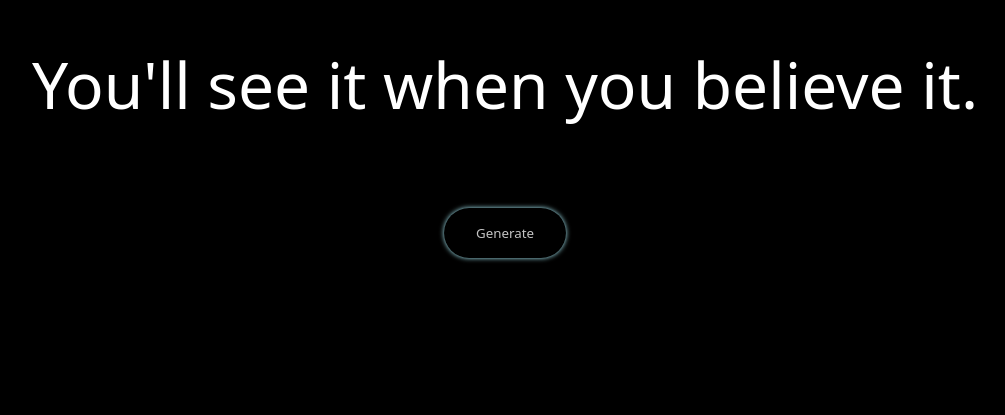
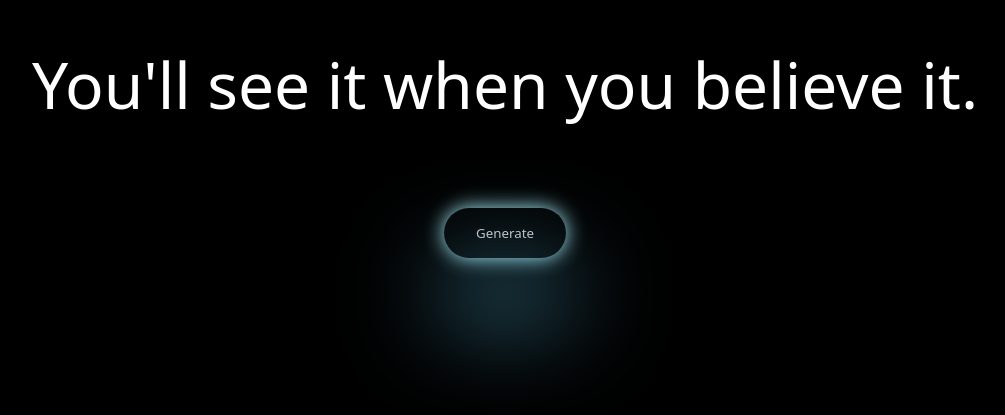
Before and after one commit to Sulman-Khan-Frontened/Randome-Qoute-Generator, a plain HTML site: page index.html in a window 1280 px wide. Shown: the part 251-666 px from the top of the page, without its empty margins (135-1140 px from the left). Drawn offline with Linux system fonts and the light colour scheme.

Commit message:
index.html

```diff
--- a/index.html
+++ b/index.html
@@ -44,16 +44,32 @@
             outline: none;
             border: none;
             padding: 1rem 2rem;
-            box-shadow: 0px 0px 5px rgb(174, 243, 255);
+            box-shadow: 0px 0px 20px rgb(174, 243, 255);
             cursor: pointer;
             border-radius: 50px;
             color: rgb(196, 196, 196);
+            transition: 0.3s linear;
+            position: relative;
+        }
+
+        button::after {
+            position: absolute;
+            content: "";
+            width: 100%;
+            height: 60%;
+            background-color: rgb(105, 213, 255);
+            bottom: -100%;
+            left: 0;
+            filter: blur(50px);
             transition: 0.3s linear;
         }
 
         button:hover {
             background-color: rgb(105, 213, 255);
             color: black;
+        }
+        button:hover::after {
+            background-color: transparent;
         }
 
         button:hover~.qoute-container {
```
